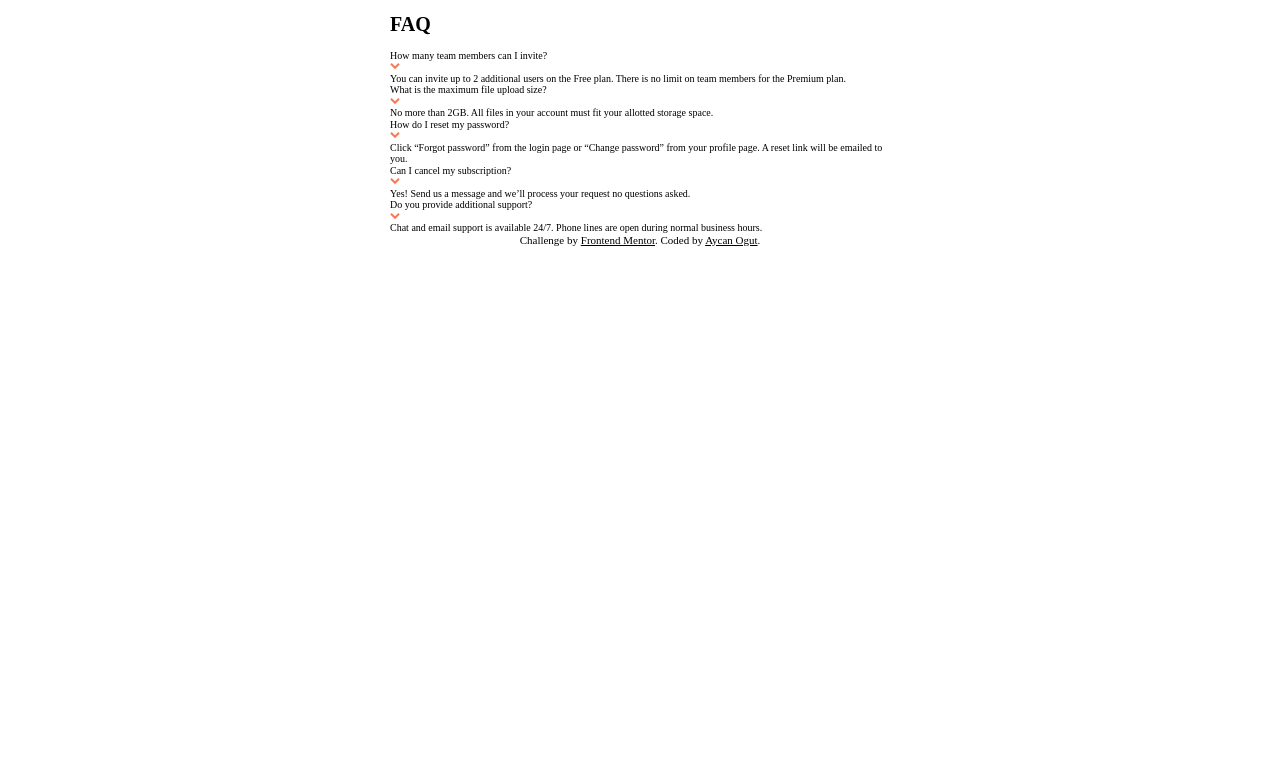
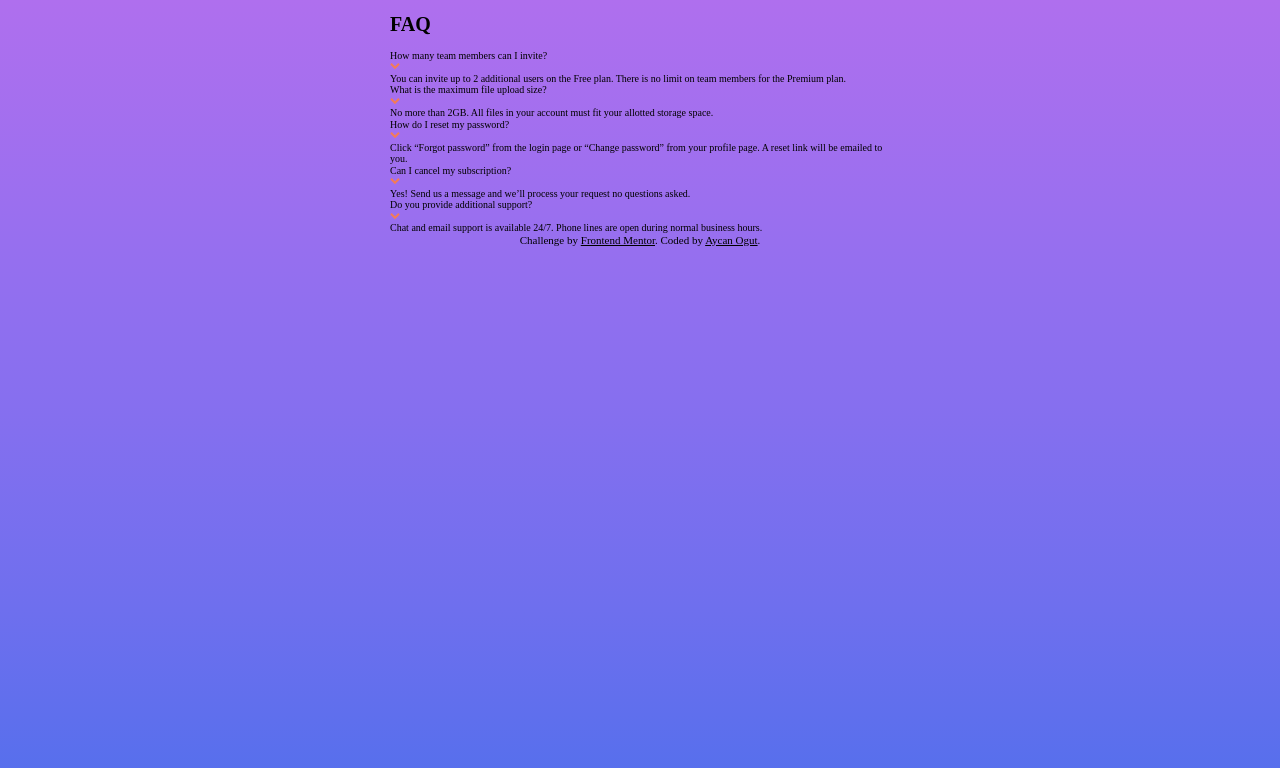
Before and after one commit to aycanogut/fem-accordion-card-faq, a website: page index.html in a window 1280 px wide. Drawn offline with Linux system fonts and the light colour scheme.

Commit message:
backgroud-gradient added to body

```diff
--- a/styles/base/_base.scss
+++ b/styles/base/_base.scss
@@ -12,3 +12,9 @@
 html {
   font-size: 62.5%;
 }
+
+body {
+  background: no-repeat
+    linear-gradient(to bottom, #af6fee, #9b6fef, #866fef, #6e6fee, #516fec);
+  height: 100vh;
+}
```
Also changed, not shown: styles/style.css.
